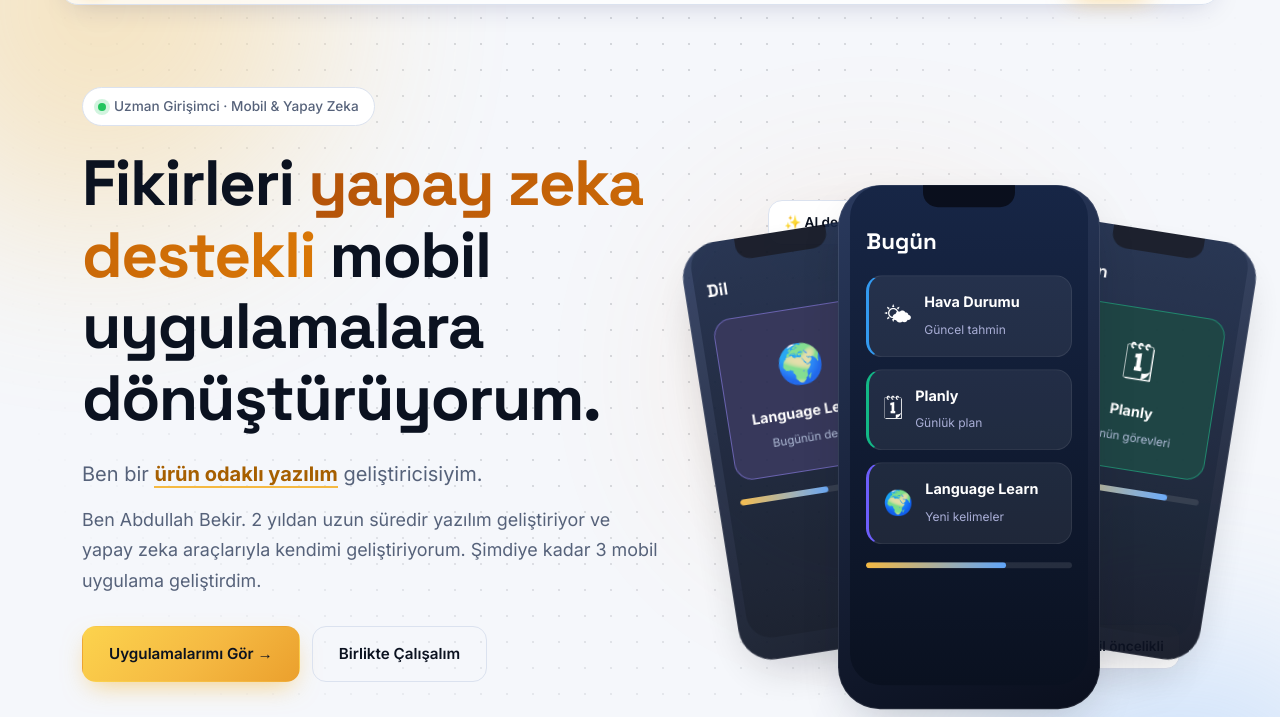
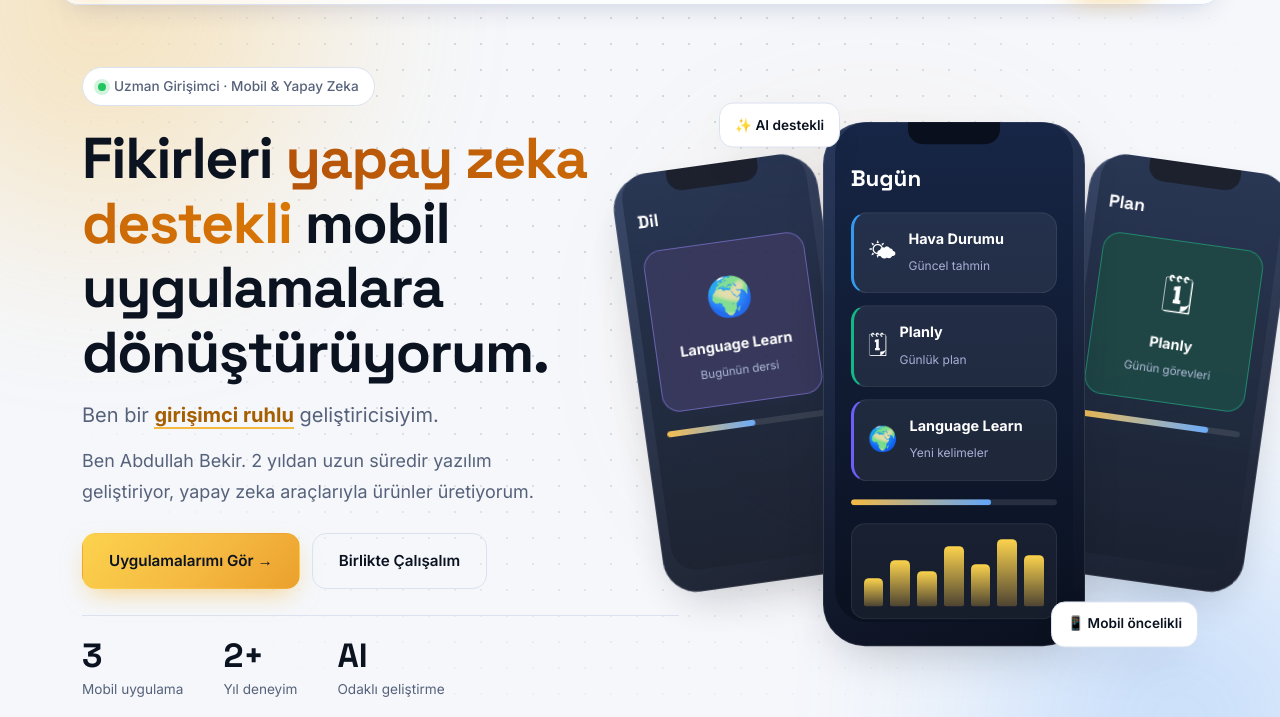
Before and after one commit to abdullah-bekir/abdullah-bekir.github.io, a plain HTML site: page index.html in a window 1280 px wide. Shown: the part 73-790 px from the top of the page. Drawn offline with Linux system fonts and the light colour scheme.

Commit message:
Ana sayfa: hero düzeni, telefon görseli ve okuma ilerleme çubuğu iyileştirildi
Co-Authored-By: Claude Sonnet 5.5 <noreply@anthropic.com>

```diff
--- a/index.html
+++ b/index.html
@@ -36,7 +36,7 @@
       <span class="pill reveal"><i></i> Uzman Girişimci · Mobil &amp; Yapay Zeka</span>
       <h1 class="reveal">Fikirleri <span class="grad">yapay zeka destekli</span> mobil uygulamalara dönüştürüyorum.</h1>
       <p class="rotator-line reveal">Ben bir <b class="rotator" id="rotator">yapay zeka destekli mobil uygulama</b> geliştiricisiyim.</p>
-      <p class="lead reveal">Ben Abdullah Bekir. 2 yıldan uzun süredir yazılım geliştiriyor ve yapay zeka araçlarıyla kendimi geliştiriyorum. Şimdiye kadar 3 mobil uygulama geliştirdim.</p>
+      <p class="lead reveal">Ben Abdullah Bekir. 2 yıldan uzun süredir yazılım geliştiriyor, yapay zeka araçlarıyla ürünler üretiyorum.</p>
       <div class="cta reveal">
         <a href="uygulamalar.html" class="btn">Uygulamalarımı Gör →</a>
         <a href="iletisim.html" class="btn btn-ghost">Birlikte Çalışalım</a>
@@ -66,6 +66,7 @@
           <div class="s-card c2"><span>🗓</span><div><b>Planly</b><small>Günlük plan</small></div></div>
           <div class="s-card c3"><span>🌍</span><div><b>Language Learn</b><small>Yeni kelimeler</small></div></div>
           <div class="s-bar"><i></i></div>
+          <div class="s-chart"><i style="--h:40%"></i><i style="--h:65%"></i><i style="--h:50%"></i><i style="--h:85%"></i><i style="--h:60%"></i><i style="--h:95%"></i><i style="--h:72%"></i></div>
         </div>
       </div></div>
 
--- a/script.js
+++ b/script.js
@@ -19,6 +19,17 @@ burger.addEventListener('click', () => {
   const open = links.classList.toggle('open');
   burger.setAttribute('aria-expanded', open);
 });
+
+// Sayfa okuma ilerleme çubuğu
+const bar = document.createElement('div');
+bar.className = 'scroll-progress';
+document.body.prepend(bar);
+const onScroll = () => {
+  const h = document.documentElement.scrollHeight - innerHeight;
+  bar.style.transform = `scaleX(${h > 0 ? Math.min(1, scrollY / h) : 0})`;
+};
+addEventListener('scroll', onScroll, { passive: true });
+onScroll();
 
 // Yıl
 const year = document.getElementById('year');
--- a/style.css
+++ b/style.css
@@ -52,15 +52,15 @@ h3{font-size:1.25rem}
 .gridbg{position:absolute;inset:0;pointer-events:none;background-image:radial-gradient(color-mix(in srgb,var(--text) 14%,transparent) 1px,transparent 1px);background-size:26px 26px;mask-image:radial-gradient(ellipse at 50% 30%,#000 25%,transparent 72%);-webkit-mask-image:radial-gradient(ellipse at 50% 30%,#000 25%,transparent 72%)}
 
 /* ---------- home hero ---------- */
-.hero{position:relative;overflow:hidden;padding:160px 0 100px}
-.hero-grid{position:relative;display:grid;grid-template-columns:1.15fr .85fr;gap:40px;align-items:center}
+.hero{position:relative;overflow:hidden;padding:140px 0 80px}
+.hero-grid{position:relative;display:grid;grid-template-columns:1.1fr .9fr;gap:30px;align-items:center}
 .pill{display:inline-flex;align-items:center;gap:8px;padding:7px 15px;border:1px solid var(--line);background:var(--surface);border-radius:999px;font-size:.85rem;color:var(--muted);font-weight:500}
 .pill i{width:8px;height:8px;border-radius:50%;background:#22c55e;box-shadow:0 0 0 4px rgba(34,197,94,.2)}
-.hero h1{font-size:clamp(2.3rem,5.6vw,4rem);margin:22px 0}
+.hero h1{font-size:clamp(2.2rem,4.8vw,3.6rem);margin:20px 0 14px}
 .lead{font-size:1.12rem;color:var(--muted);max-width:580px}
-.cta{display:flex;flex-wrap:wrap;gap:12px;margin:30px 0}
+.cta{display:flex;flex-wrap:wrap;gap:12px;margin:26px 0}
 .cta.center{justify-content:center}
-.stats{display:flex;gap:40px;margin-top:38px;padding-top:28px;border-top:1px solid var(--line)}
+.stats{display:flex;gap:40px;margin-top:26px;padding-top:22px;border-top:1px solid var(--line)}
 .stats b{display:block;font-family:"Space Grotesk";font-size:2.1rem;line-height:1.1}
 .stats span{font-size:.85rem;color:var(--muted)}
 
@@ -271,11 +271,12 @@ h3{font-size:1.25rem}
 .j-item p{color:var(--muted);font-size:.92rem}
 
 /* home page */
+.hero .lead{max-width:500px}
 .hero-phones{min-height:560px;width:100%}
 .ph-main{position:relative;z-index:2}
 .ph-side{position:absolute;z-index:1;top:70px}
-.ph-l{left:-30px;transform:rotate(-9deg)}
-.ph-r{right:-30px;transform:rotate(9deg)}
+.ph-l{left:-70px;transform:rotate(-8deg)}
+.ph-r{right:-70px;transform:rotate(8deg)}
 .phone.sm{width:206px;height:420px;padding:10px;border-radius:34px;opacity:.92;animation-delay:-3s}
 .phone.sm .screen{border-radius:25px;padding:34px 12px 12px}
 .phone.sm .s-title{font-size:1.1rem}
@@ -283,8 +284,11 @@ h3{font-size:1.25rem}
 .s-big span{font-size:2.4rem}
 .s-big b{font-size:.9rem}
 .s-big small{color:#a9b7d4;font-size:.72rem}
-.hero-phones .ch1{top:30px;left:6%}
-.hero-phones .ch2{bottom:50px;right:4%}
+.hero-phones .chip{z-index:5}
+.hero-phones .ch1{top:6px;left:2%}
+.hero-phones .ch2{bottom:10px;right:0}
+.s-chart{display:flex;align-items:end;gap:7px;height:96px;margin-top:18px;padding:12px;border-radius:14px;background:rgba(255,255,255,.05);border:1px solid rgba(255,255,255,.07)}
+.s-chart i{flex:1;height:var(--h);border-radius:5px 5px 2px 2px;background:linear-gradient(180deg,#fcd34d,rgba(245,185,66,.25))}
 .sec-head{display:flex;justify-content:space-between;align-items:end;gap:20px;flex-wrap:wrap}
 .link-all{font-weight:600;color:var(--brand-ink);padding:10px 18px;border-radius:999px;border:1px solid var(--line);background:var(--surface);transition:.2s}
 .link-all:hover{border-color:var(--brand);transform:translateX(4px)}
@@ -300,7 +304,7 @@ h3{font-size:1.25rem}
 .tile .badge{margin-bottom:0}
 .tile .more{margin-top:6px;color:var(--c)}
 .section .bento .b-card h3{font-size:1.15rem}
-.section .bento .b-card:not(.b-stat):not(.b-quote){grid-column:span 2}
+.scroll-progress{position:fixed;inset:0 0 auto 0;height:3px;z-index:60;background:linear-gradient(90deg,#fcd34d,var(--brand),#e8962a);transform-origin:left;transform:scaleX(0);pointer-events:none}
 
 /* shared hero mini stats */
 .hero-mini{display:flex;flex-wrap:wrap;gap:14px;margin-top:30px}
@@ -493,7 +497,6 @@ h3{font-size:1.25rem}
   .tiles{grid-template-columns:1fr}
   .ph-side{display:none}
   .hero-phones{min-height:0}
-  .section .bento .b-card:not(.b-stat):not(.b-quote){grid-column:auto}
   .show-body{padding:28px 22px}
   .panels{padding:24px 20px}
   .panel.on{grid-template-columns:1fr;gap:16px}
```
